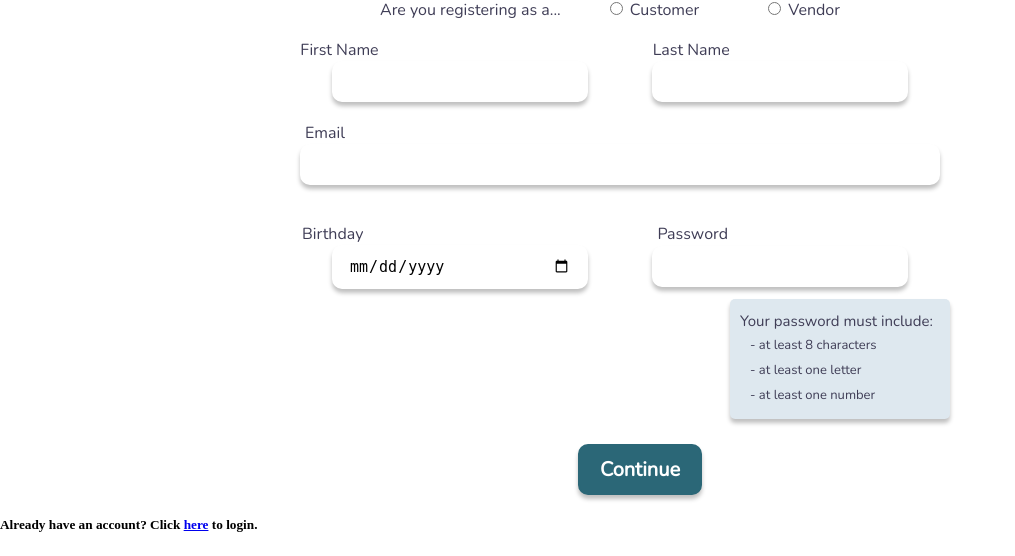
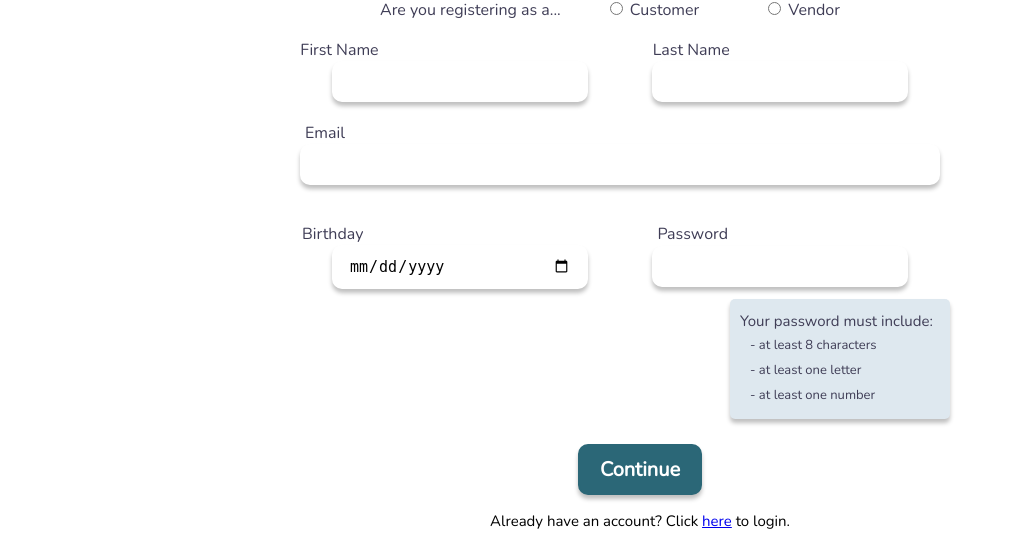
Before and after one commit to elodiecollier/LittyLit, a PHP site: page /registration.html in a window 1280 px wide. Shown: the part 251-807 px from the top of the page, without its empty margins (0-1015 px from the left). Before the commit the page ends 783 px from the top, so only its background shows below. Run offline with PHP 8.4, Linux system fonts and the light colour scheme; some web fonts are replaced.

Commit message:
Update registration.css

```diff
--- a/registration.css
+++ b/registration.css
@@ -192,3 +192,11 @@ ul {
   .submit:hover {
     opacity: 0.8;
   }
+
+ h5 {
+    font-family: Nunito;
+    text-align: center;
+    font-weight: 200;
+    font-size: 15px;
+    margin-top: 2px;
+  }
```
